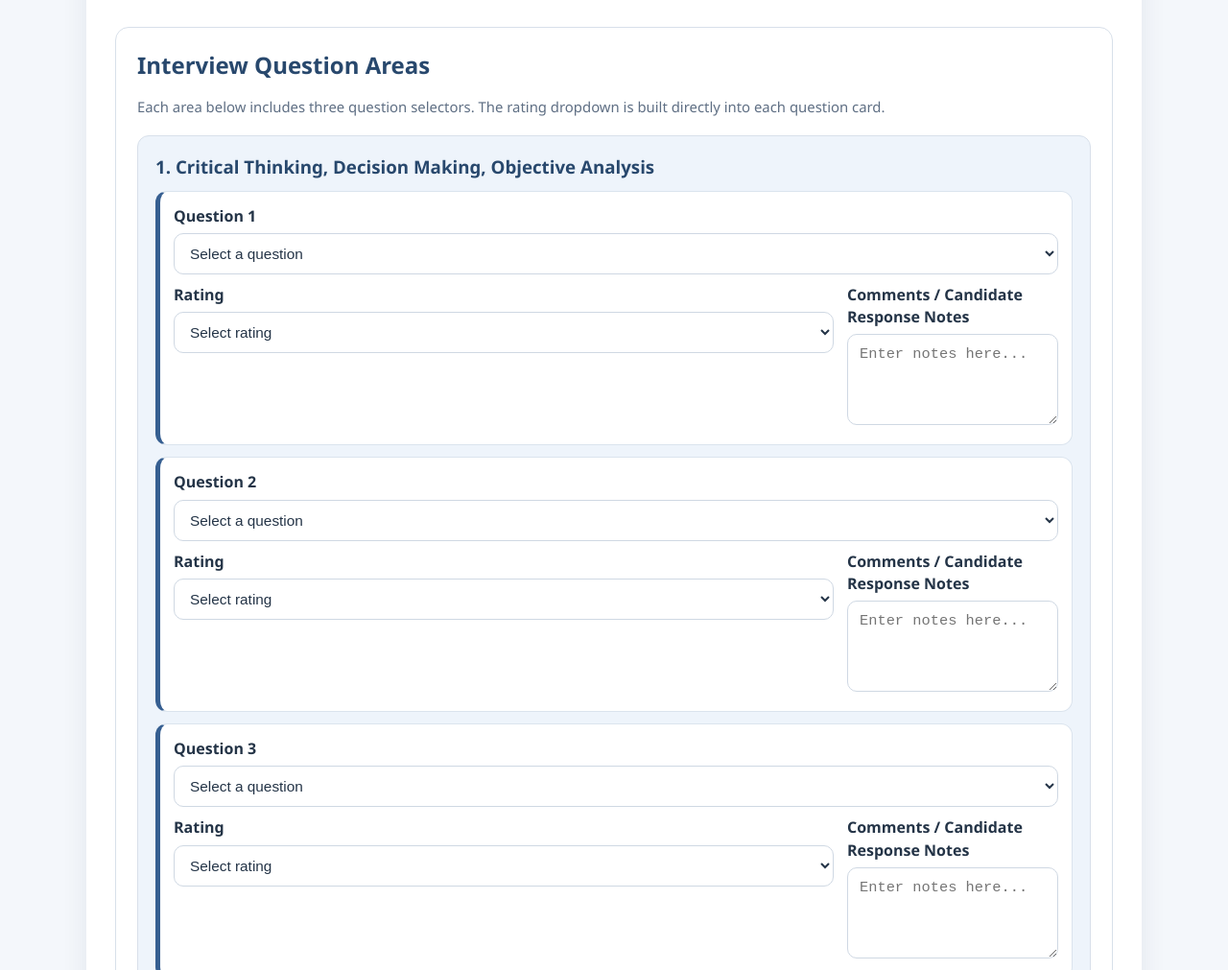
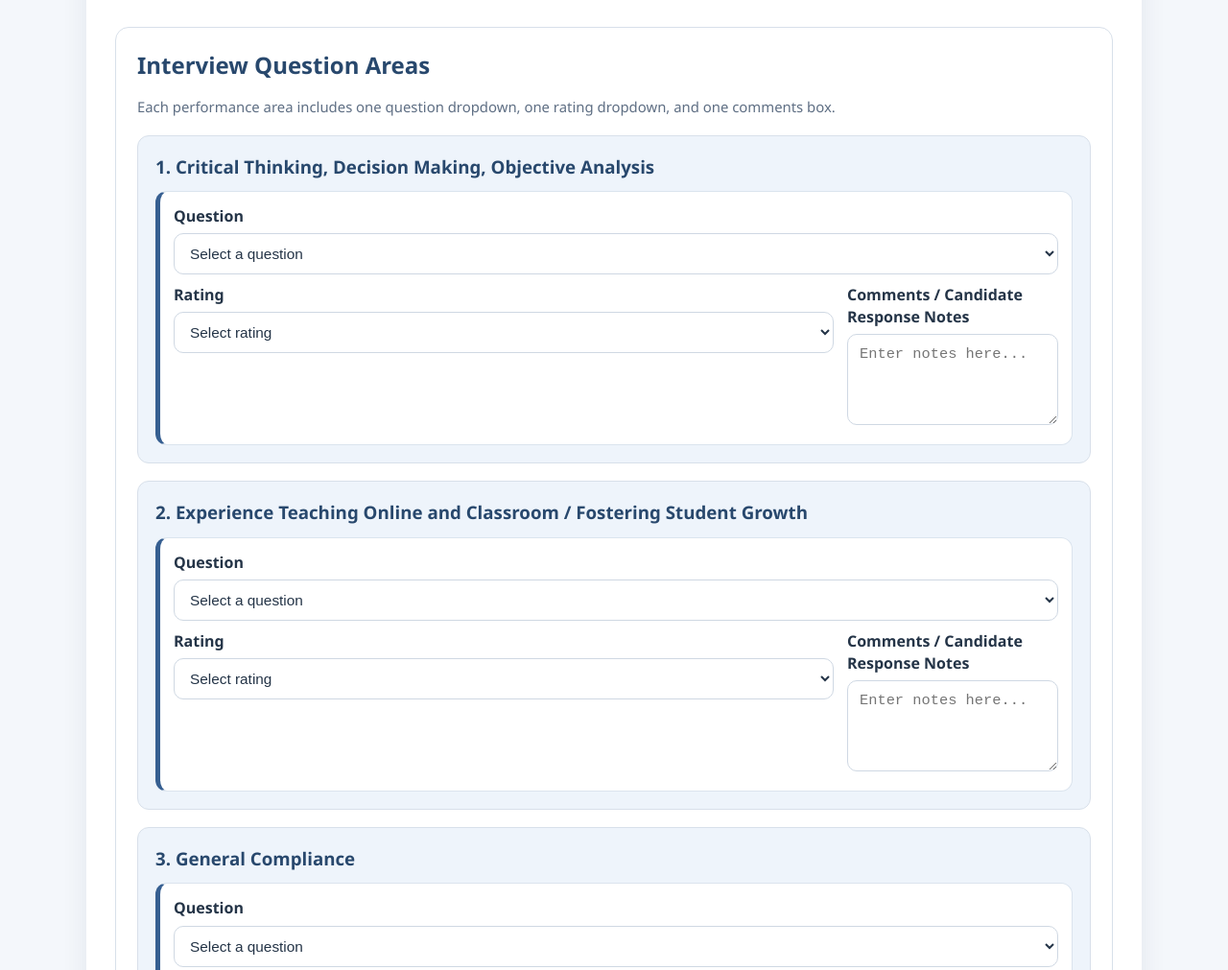
Before and after one commit to carollhodgson-hub/Final-Faculty-Hiring-Assessment, a plain HTML site: page index.html in a window 1280 px wide. Shown: the part 711-1722 px from the top of the page at 96% size. Drawn offline with Linux system fonts and the light colour scheme.

Commit message:
Update index.html

```diff
--- a/index.html
+++ b/index.html
@@ -230,7 +230,7 @@
 
       <div class="section">
         <h2>Interview Question Areas</h2>
-        <p class="muted">Each area below includes three question selectors. The rating dropdown is built directly into each question card.</p>
+        <p class="muted">Each performance area includes one question dropdown, one rating dropdown, and one comments box.</p>
         <div id="categoriesContainer"></div>
 
         <div class="button-row">
@@ -317,6 +317,14 @@
       `;
     }
 
+    function escapeHtml(text) {
+      return text
+        .replace(/&/g, "&amp;")
+        .replace(/</g, "&lt;")
+        .replace(/>/g, "&gt;")
+        .replace(/"/g, "&quot;");
+    }
+
     function questionOptionsHtml(questions) {
       return questions.map(q => `<option value="${escapeHtml(q)}">${escapeHtml(q)}</option>`).join("");
     }
@@ -329,33 +337,29 @@
         const block = document.createElement("div");
         block.className = "category-block";
 
-        const cards = [0,1,2].map((slot) => `
+        block.innerHTML = `
+          <h3>${escapeHtml(category.title)}</h3>
           <div class="question-card">
-            <label for="question_${index}_${slot}">Question ${slot + 1}</label>
-            <select id="question_${index}_${slot}">
+            <label for="question_${index}">Question</label>
+            <select id="question_${index}">
               <option value="">Select a question</option>
               ${questionOptionsHtml(category.questions)}
             </select>
 
             <div class="question-grid">
               <div>
-                <label for="score_${index}_${slot}">Rating</label>
-                <select id="score_${index}_${slot}" class="score-input">
+                <label for="score_${index}">Rating</label>
+                <select id="score_${index}" class="score-input">
                   ${ratingOptionsHtml()}
                 </select>
               </div>
 
               <div>
-                <label for="comment_${index}_${slot}">Comments / Candidate Response Notes</label>
-                <textarea id="comment_${index}_${slot}" placeholder="Enter notes here..."></textarea>
+                <label for="comment_${index}">Comments / Candidate Response Notes</label>
+                <textarea id="comment_${index}" placeholder="Enter notes here..."></textarea>
               </div>
             </div>
           </div>
-        `).join("");
-
-        block.innerHTML = `
-          <h3>${category.title}</h3>
-          ${cards}
         `;
 
         container.appendChild(block);
@@ -405,14 +409,6 @@
       recommendationBox.appendChild(recommendation);
     }
 
-    function escapeHtml(text) {
-      return text
-        .replace(/&/g, "&amp;")
-        .replace(/</g, "&lt;")
-        .replace(/>/g, "&gt;")
-        .replace(/"/g, "&quot;");
-    }
-
     createCategoryBlocks();
   </script>
 </body>
```
